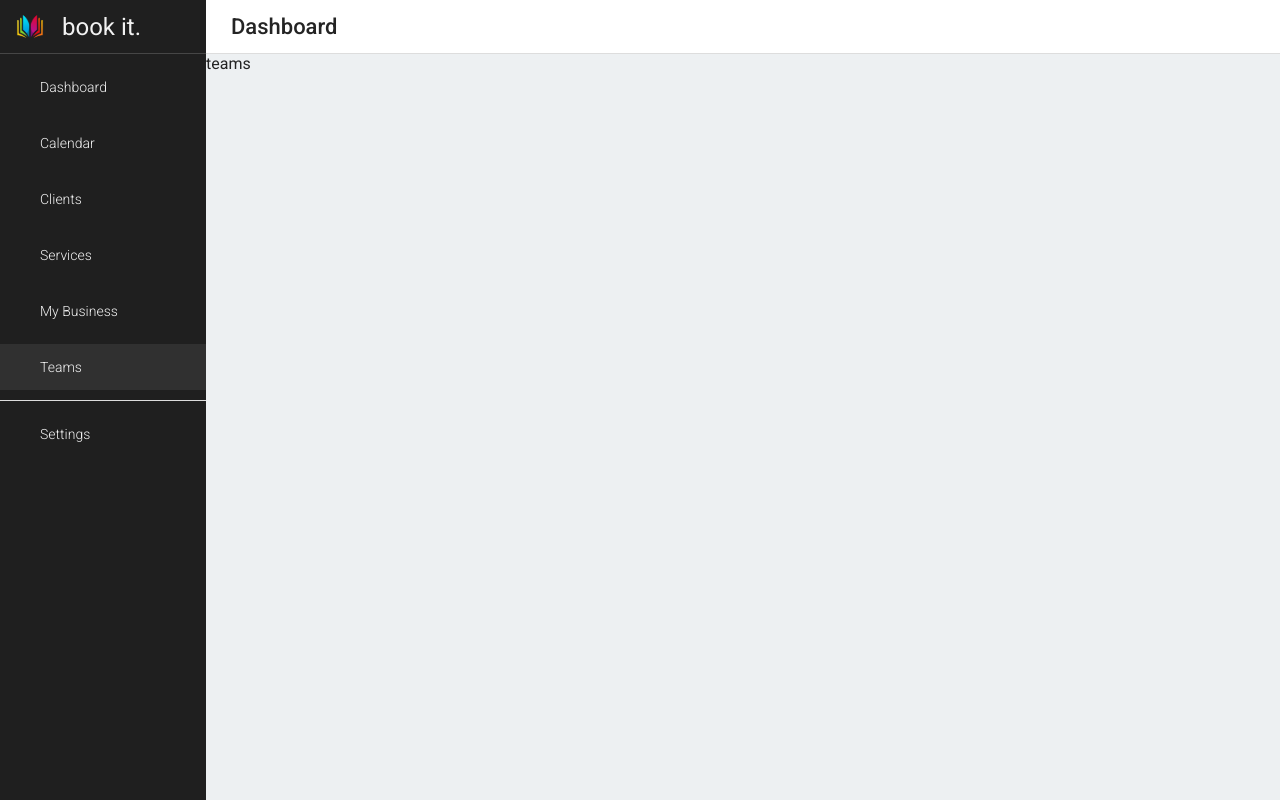
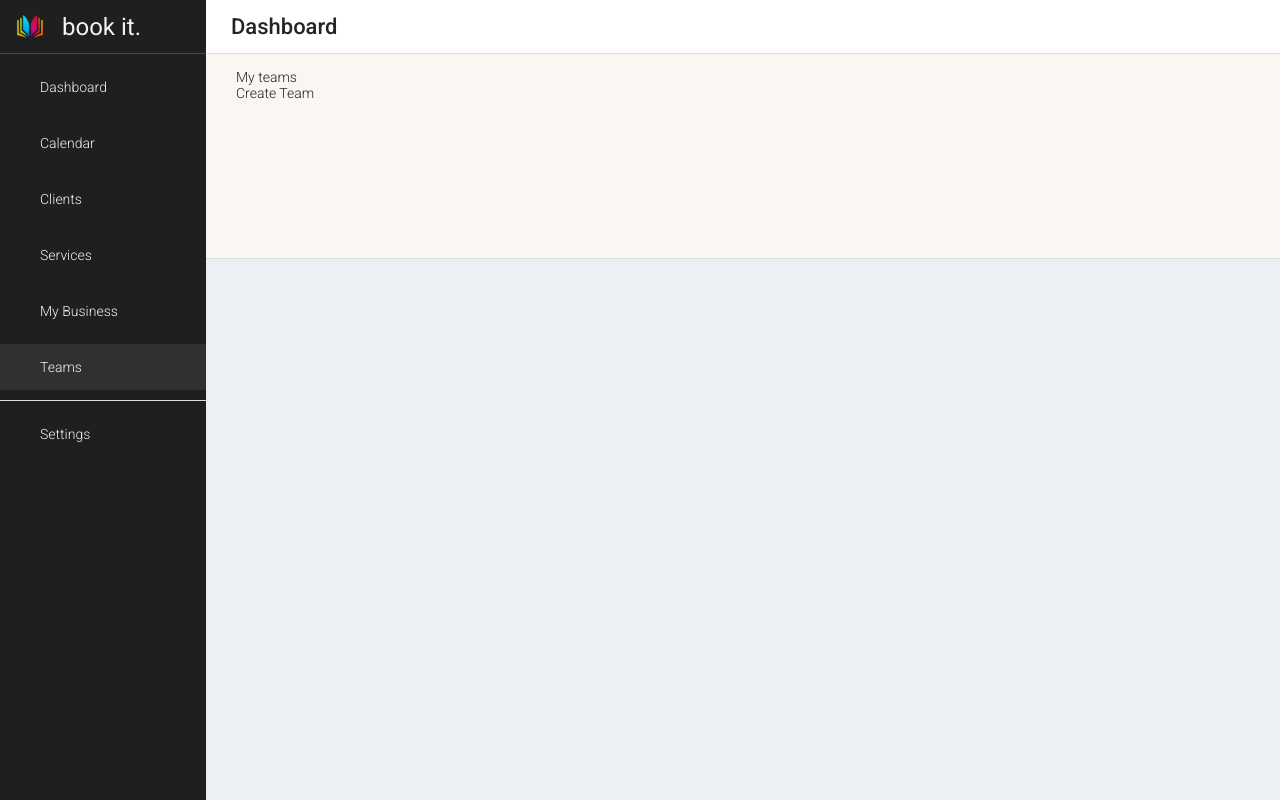
Before and after one commit to ryanhartwig/bookeasy, a Next.js app in the folder next/: page /teams in a window 1280 px wide. Built offline with nearby package versions, Linux system fonts and the light colour scheme.

Commit message:
Setup team_wrapper and import add_team svg

```diff
--- a/next/src/app/business/business.module.scss
+++ b/next/src/app/business/business.module.scss
@@ -60,7 +60,7 @@
     flex-direction: column;
 
     p {
-      color: var(--font-color-alt);
+      color: var(--font-alt);
       font-size: 12px;
     }
     p:first-child {
@@ -113,7 +113,7 @@
 }
 .metric_label {
   font-size: 12px;
-  color: var(--font-color-alt);
+  color: var(--font-alt);
   font-weight: 100;
   margin-bottom: 25px;
 }
--- a/next/src/app/calendar/daily.module.scss
+++ b/next/src/app/calendar/daily.module.scss
@@ -2,7 +2,7 @@
 
 .day {
   text-align: center;
-  color: var(--font-color-alt);
+  color: var(--font-alt);
   font-size: 14px;
   font-weight: 300;
   padding-bottom: 5px;
--- a/next/src/app/clients/appointment.module.scss
+++ b/next/src/app/clients/appointment.module.scss
@@ -13,7 +13,7 @@
   justify-content: space-between;
 
   p:nth-child(2) {
-    color: var(--font-color-alt);
+    color: var(--font-alt);
     margin: 3px;
     font-size: 0.9em;
     font-weight: 300;
--- a/next/src/app/clients/clients.module.scss
+++ b/next/src/app/clients/clients.module.scss
@@ -56,7 +56,7 @@
 
 .label {
   font-weight: 100;
-  color: var(--font-color-alt);
+  color: var(--font-alt);
   font-size: 12px;
 }
 
--- a/next/src/app/dashboard/weekly_overview.module.scss
+++ b/next/src/app/dashboard/weekly_overview.module.scss
@@ -68,7 +68,7 @@
   p {
     font-size: 10px;
     font-weight: 400;
-    color: var(--font-color-alt);
+    color: var(--font-alt);
     padding: 2px;
   }
 
--- a/next/src/app/globals.css
+++ b/next/src/app/globals.css
@@ -3,11 +3,11 @@
 html {
   --font-on-dark: #F2F2F2;
   --font-on-light: #242424;
+  --font-alt: #676767;
   --ds: 0px 2px 5px rgba(0, 0, 0, 0.25);
   --dividers: #DDDDDD;
   --header-height: 54px;
   --secondary-header-height: 58px;
-  --font-color-alt: #676767;
   --font-utility: #216FDB;
   --secondary-background: #FAF6F1;
 }
--- a/next/src/app/teams/page.tsx
+++ b/next/src/app/teams/page.tsx
@@ -1,6 +1,13 @@
+import { Teams } from './teams';
+import styles from './teams.module.scss';
 
 export default function Page() {
   return (
-    <p>teams</p>
+    <div className={styles.Teams}>
+      <div className={styles.teams_section}>
+        <p>My teams</p>
+        <Teams />
+      </div>
+    </div>
   )
 }
--- /dev/null
+++ b/next/src/app/teams/teams.module.scss
@@ -0,0 +1,23 @@
+.Teams {
+  height: calc(100% - var(--header-height));
+  display: flex;
+  flex-direction: column;
+}
+
+.teams_section {
+  height: 205px;
+  width: 100%;
+  background-color: var(--secondary-background);
+  border-bottom: 1px solid var(--dividers);
+  padding: 15px 30px;
+  overflow-x: auto;
+
+  p {
+    font-size: 14px;
+    font-weight: 300;
+  }
+}
+
+.user_teams {
+  width: 100%;
+}
--- /dev/null
+++ b/next/src/app/teams/teams.tsx
@@ -0,0 +1,20 @@
+'use client';
+
+import styles from './teams.module.scss';
+
+export const Teams = () => {
+
+
+  return (
+    <div className={styles.user_teams}>
+      {/* Teams user belongs to */}
+
+
+      {/* Create team */}
+      <div className={styles.create_team}>
+        <p>Create Team</p>
+
+      </div>
+    </div>
+  )
+}
--- a/next/src/components/business_settings/tabs.module.scss
+++ b/next/src/components/business_settings/tabs.module.scss
@@ -9,7 +9,7 @@
     margin: 12px;
     padding-left: 10px;
     font-size: 14px;
-    color: var(--font-color-alt);
+    color: var(--font-alt);
   }
 }
 
--- a/next/src/components/calendar/Calendar.css
+++ b/next/src/components/calendar/Calendar.css
@@ -87,7 +87,7 @@
   font-weight: 100;
   font-size: 14px;
 
-  color: var(--font-color-alt)
+  color: var(--font-alt)
 }
 
 .Calendar-fields-wrapper {
```
Also changed, not shown: next/public/assets/team_add.svg (added), 1 other file (tests, documents, lock files or other folders).
